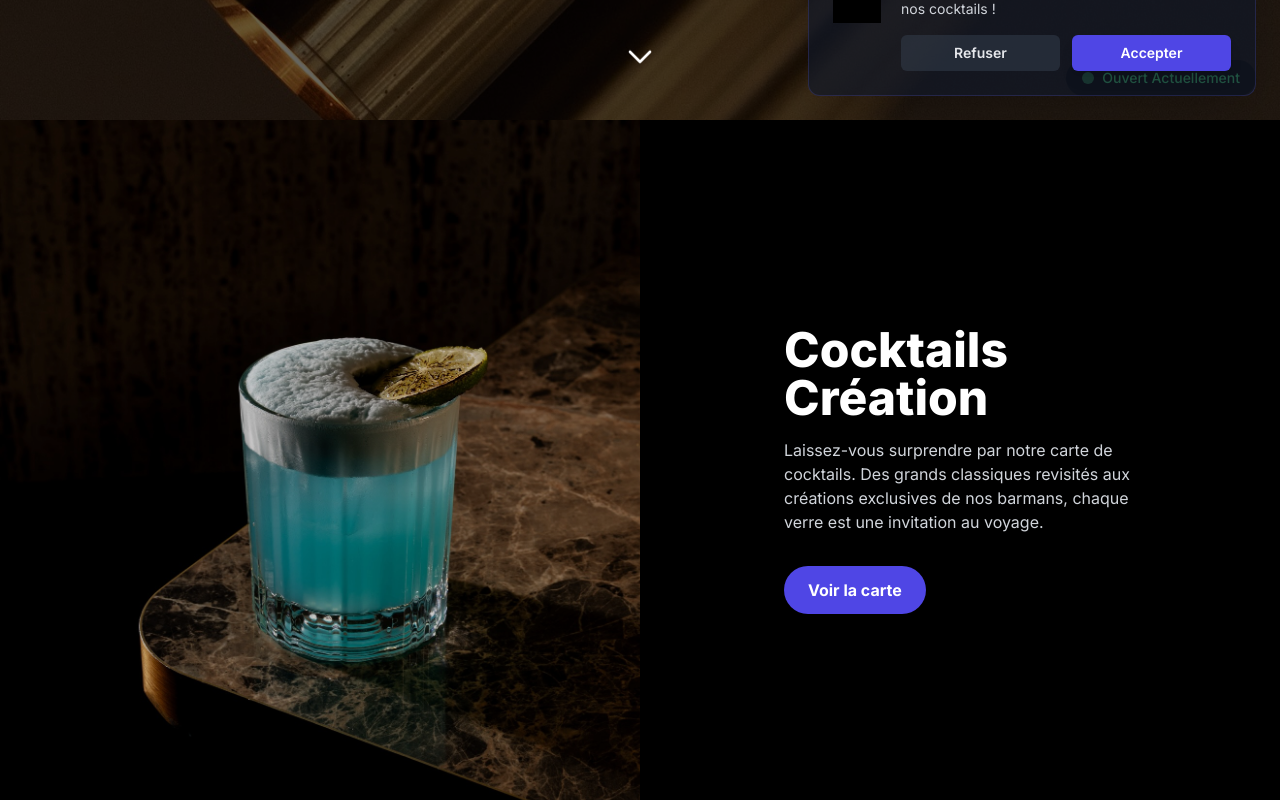
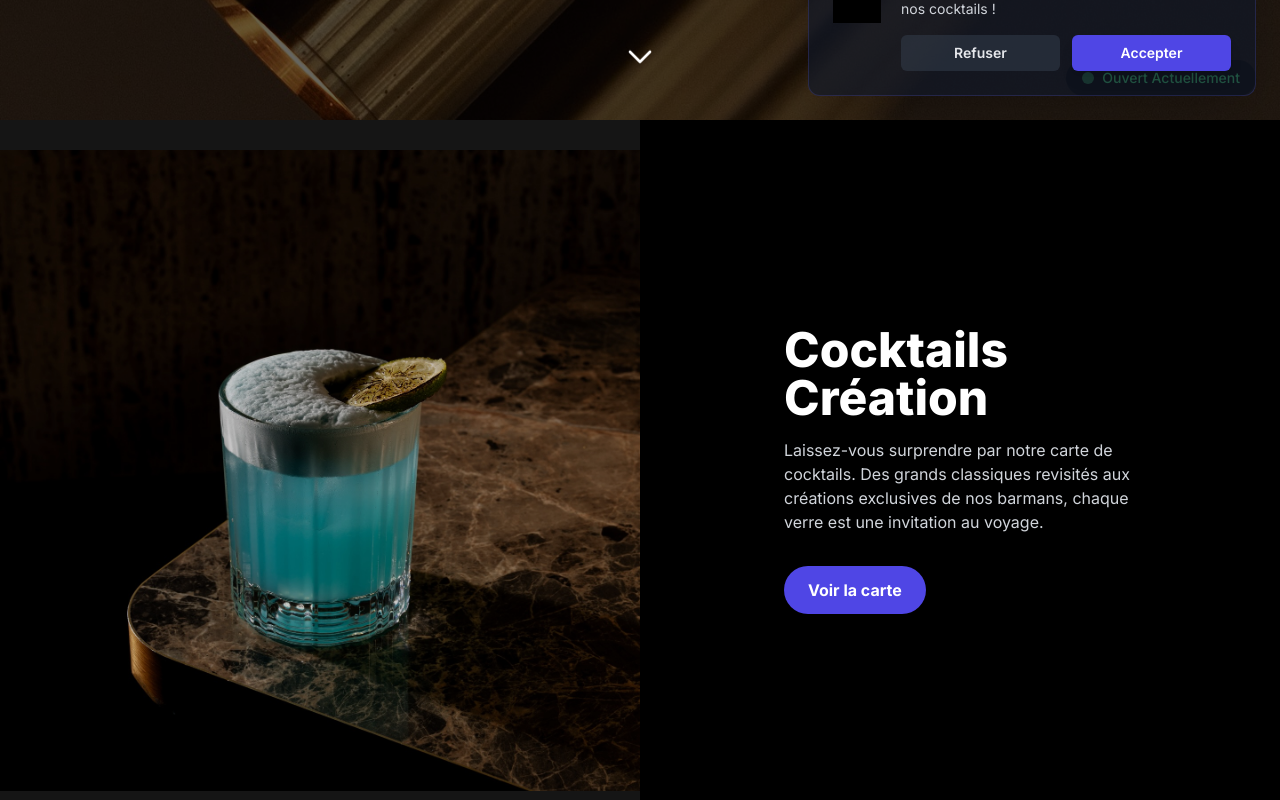
Before and after one commit to lukoErable/Alegria, a Next.js app: page / in a window 1280 px wide. Shown: the part 680-1480 px from the top of the page. Built offline with nearby package versions, Linux system fonts and the light colour scheme; grey boxes are pictures that could not be loaded.

Commit message:
Adjust desktop image sizing to contain instead of cover for better proportions

```diff
--- a/app/components/ImageTextSplit.tsx
+++ b/app/components/ImageTextSplit.tsx
@@ -80,7 +80,7 @@ export function ImageTextSplit({
     <section className={`flex flex-col bg-black ${flexDirection}`}>
       <div
         ref={imageRef}
-        className={`w-full md:w-1/2 min-h-[600px] md:min-h-[700px] bg-cover md:bg-cover md:bg-fixed bg-no-repeat relative transition-transform duration-75 ease-out md:bg-center image-section ${reverse ? 'reverse' : 'normal'} ${backgroundPosition}`}
+        className={`w-full md:w-1/2 min-h-[600px] md:min-h-[700px] bg-cover md:bg-contain md:bg-fixed bg-no-repeat relative transition-transform duration-75 ease-out md:bg-center image-section ${reverse ? 'reverse' : 'normal'} ${backgroundPosition}`}
         style={{
           backgroundImage: `url(${imageUrl})`,
           backgroundColor: '#1a1a1a',
--- a/app/globals.css
+++ b/app/globals.css
@@ -33,9 +33,10 @@ body {
 /* Améliorations pour l'affichage des images sur PC */
 @media (min-width: 768px) {
   .image-section {
-    background-size: cover !important;
+    background-size: contain !important;
     background-position: center !important;
     background-attachment: fixed !important;
+    background-repeat: no-repeat !important;
   }
 
   .image-section.reverse {
```
